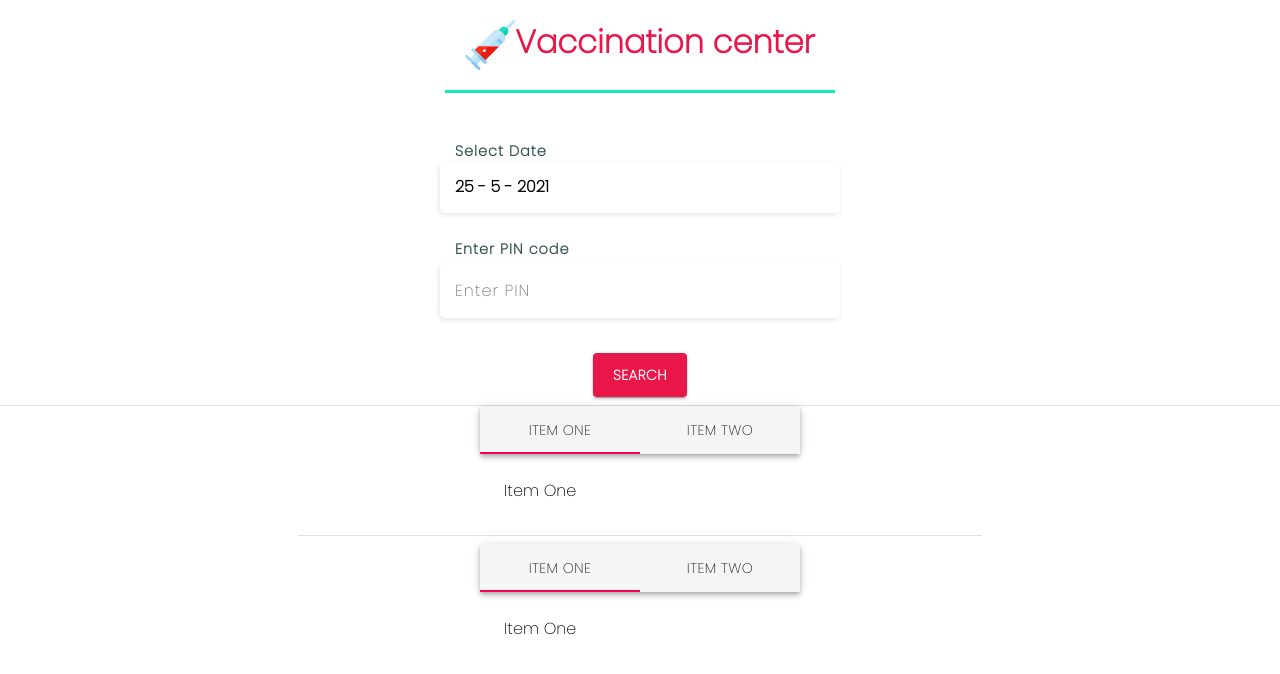
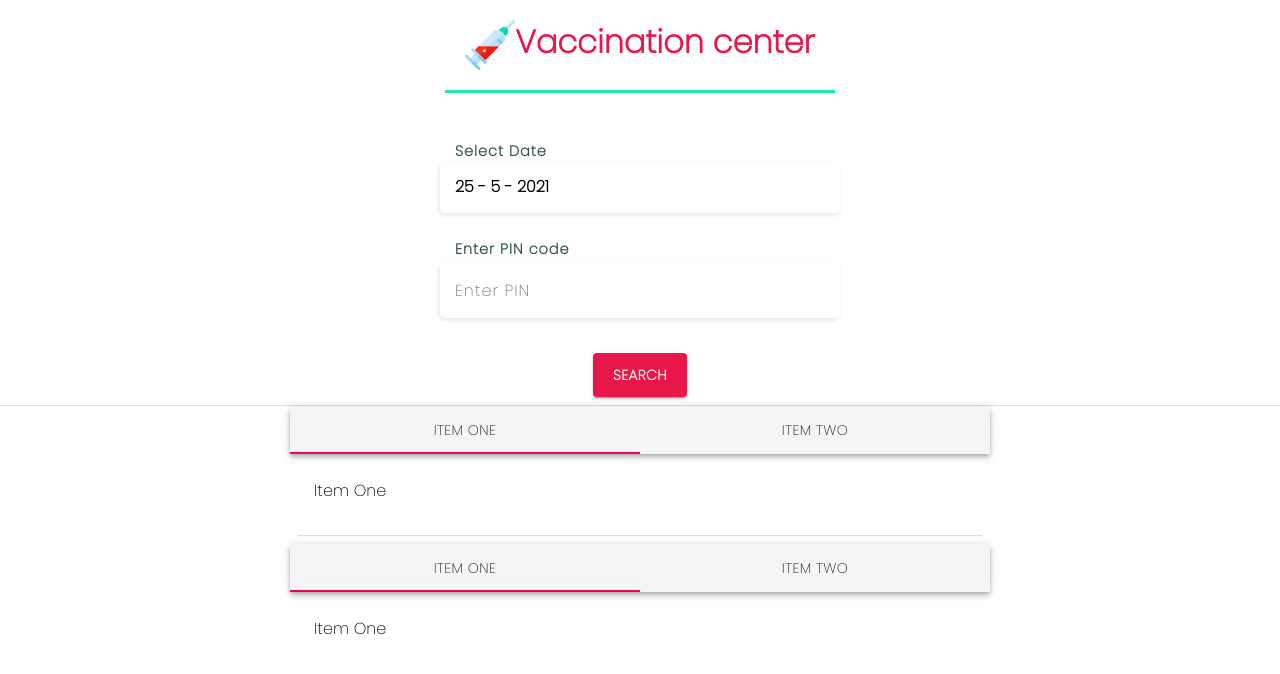
Before and after one commit to aashu0148/vaccination, a React (Create React App) app: page / in a window 1280 px wide. Shown: the top 674 px of the page. Built offline with nearby package versions, Linux system fonts and the light colour scheme.

Commit message:
minor change

```diff
--- a/src/App.js
+++ b/src/App.js
@@ -4,8 +4,8 @@ import Calendar from "react-calendar";
 import "react-calendar/dist/Calendar.css";
 
 import injection from "./assets/svg-1.svg";
+import "./Components/Field.css";
 import Center from "./Components/Center";
-import "./Components/Field.css";
 import "./App.css";
 
 function App() {
--- a/src/Components/Center.js
+++ b/src/Components/Center.js
@@ -38,7 +38,7 @@ function Center() {
     setValue(newValue);
   };
   return (
-    <div>
+    <div style={{ width: "100%" }}>
       <AppBar position="static" color="default">
         <Tabs
           value={value}
@@ -46,6 +46,7 @@ function Center() {
           style={{ width: "100%" }}
           textColor="#000"
           centered
+          variant="fullWidth"
           aria-label="full width tabs example"
         >
           <Tab label="Item One" {...a11yProps(0)} />
```
